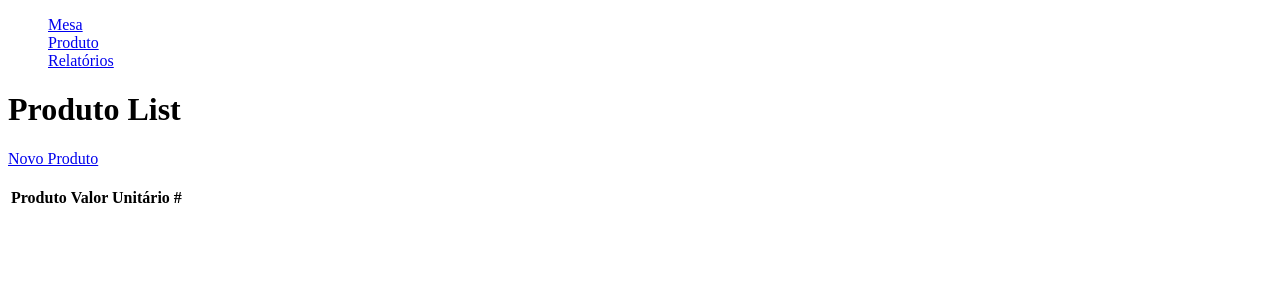
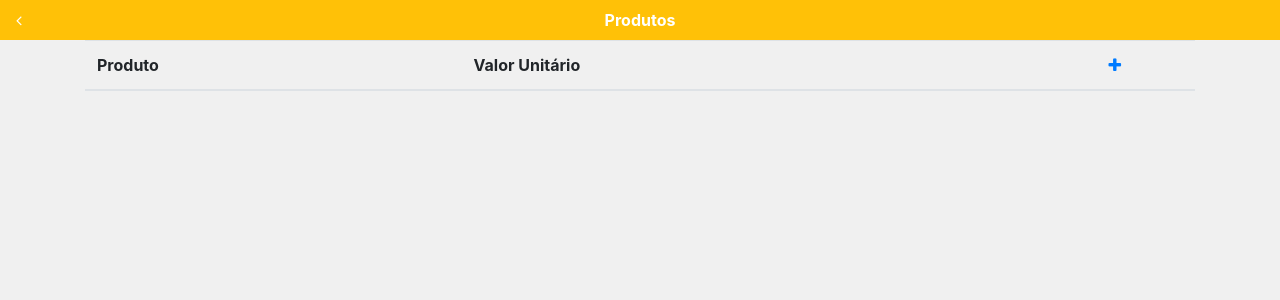
Before and after one commit to rauanisanfelice/espetaria, a Django app: page /produto-list/ in a window 1280 px wide. Shown: the top 300 px of the page. Run offline with Django 3.2, Linux system fonts and the light colour scheme; data that the repository does not hold is empty; some libraries are stand-ins or nearby versions.

Commit message:
front end

```diff
--- a/vendas/static/css/style.css
+++ b/vendas/static/css/style.css
@@ -0,0 +1,61 @@
+html, body{
+  height: 100%;
+}
+
+body{
+  background: #f0f0f0;
+}
+
+.menu-home{
+  height: calc(100% - 56px);
+
+  margin: 0;
+  padding: 0;
+}
+
+.menu-home li{
+  height: 33.33%;
+  list-style: none;
+  text-align: center;
+  padding: 10px;
+}
+
+.menu-home li a{
+  display: flex;
+  align-items: center;
+  justify-content: center;
+  color: #fff;
+  width: 100%;
+  height: 100%;
+  border-radius: 6px;
+  box-shadow: 0 0 6px #666;
+  font-size: 2rem;
+}
+
+.icon-mesas, .icon-produtos, .icon-relatorios{
+  background-size: cover;
+  background-position: center center;
+  background-repeat: no-repeat;
+}
+
+.icon-mesas{ background-image: url('../img/mesas.jpg'); }
+
+.icon-produtos{ background-image: url('../img/produtos.jpg'); }
+
+.icon-relatorios{ background-image: url('../img/relatorios.jpg'); }
+
+.icons-tbl-produtos{
+  padding: 0 5px;
+}
+
+.navbar-title{
+  width: 100%;
+  text-align: center;
+  color: #fff;
+  font-weight: 700;
+}
+
+.icon-back-top{
+  position: absolute;
+  color: #fff;
+}
--- a/vendas/templates/produto-list.html
+++ b/vendas/templates/produto-list.html
@@ -10,10 +10,15 @@
 
 {% comment %} BLOCO DO CORPO DO HTML {% endcomment %}
 {% block body %}
-    <h1>Produto List</h1>
-    <a href="{% url 'produto_new' %}">Novo Produto</a>
-    <br>
-    <br>
+
+
+    <nav class="navbar navbar-expand-lg navbar-light bg-warning center-text">
+        <a class="icon-back-top" href="#"><i class="fa fa-angle-left" aria-hidden="true"></i></a>
+        <span class="navbar-title">Produtos</span>
+    </nav>
+    <div class="container">
+        <div class="row">
+            <div class="col-12">
 
                 {% if erro %}
                     <div>
@@ -27,12 +32,14 @@
                     </div>
                 {% endif %}
 
-    <table>
+                <!-- a href="{% url 'produto_new' %}" class="btn btn-primary btn-lg btn-block"><i class="fa fa-plus" aria-hidden="true"></i> Adicionar Produto</a -->
+
+                <table class="table">
                     <thead>
                         <tr>
-                <th>Produto</th>
-                <th>Valor Unitário</th>
-                <th>#</th>
+                            <th scope="col">Produto</th>
+                            <th scope="col">Valor Unitário</th>
+                            <th scope="col" class="text-center"><a href="{% url 'produto_new' %}"><i class="fa fa-plus" aria-hidden="true"></i></a></th>
                         </tr>
                     </thead>
                     <tbody>
@@ -40,12 +47,20 @@
                             <tr>
                                 <td>{{ produto.descricao }}</td>
                                 <td>{{ produto.valor_unid }}</td>
-                    <td><a href="{% url 'produto_dell' produto.id %}">Deletar</a></td>
+                                <td class="text-center">
+                                    <a class="icons-tbl-produtos" href="#"><i class="fa fa-pencil" aria-hidden="true"></i></a>
+                                    <a class="icons-tbl-produtos" href="{% url 'produto_dell' produto.id %}"><i class="fa fa-trash-o" aria-hidden="true"></i></a>
+                                </td>
                             </tr>
                         {% endfor %}
                     </tbody>
                 </table>
 
+
+
+            </div>
+        </div>
+    </div>
 {% endblock %}
 
 {% comment %} BLOCO DE SCPRITS {% endcomment %}
--- a/vendas/templates/template.html
+++ b/vendas/templates/template.html
@@ -5,15 +5,14 @@
         <meta charset="UTF-8">
         <meta name="viewport" content="width=device-width, initial-scale=1.0">
         <meta http-equiv="X-UA-Compatible" content="ie=edge">
+        <link rel="stylesheet" href="https://stackpath.bootstrapcdn.com/bootstrap/4.1.3/css/bootstrap.min.css" integrity="sha384-MCw98/SFnGE8fJT3GXwEOngsV7Zt27NXFoaoApmYm81iuXoPkFOJwJ8ERdknLPMO" crossorigin="anonymous">
+        <link rel="stylesheet" href="https://stackpath.bootstrapcdn.com/font-awesome/4.7.0/css/font-awesome.min.css">
+        <script src="https://stackpath.bootstrapcdn.com/bootstrap/4.1.3/js/bootstrap.min.js" integrity="sha384-ChfqqxuZUCnJSK3+MXmPNIyE6ZbWh2IMqE241rYiqJxyMiZ6OW/JmZQ5stwEULTy" crossorigin="anonymous"></script>
+        <link rel="stylesheet" href="{% static 'css/style.css' %}">
         <title>{% block title %}{% endblock %}</title>
         {% block head %}{% endblock %}
     </head>
     <body>
-        <ul>
-            <dt><a href="{% url 'mesa_list' %}">Mesa</a></dt>
-            <dt><a href="{% url 'produto_list' %}">Produto</a></dt>
-            <dt><a href="{% url 'reports' %}">Relatórios</a></d>
-        </ul>
         {% block body %}{% endblock %}
         {% block script %}{% endblock %}
     </body>
```
Also changed, not shown: vendas/templates/index.html (+8 -1 lines), vendas/templates/produto-new.html (+19 -7 lines), vendas/static/img/mesas.jpg (added), vendas/static/img/produtos.jpg (added), vendas/static/img/relatorios.jpg (added), 1 other file. Lines whose indentation alone changed are shown as unchanged.
